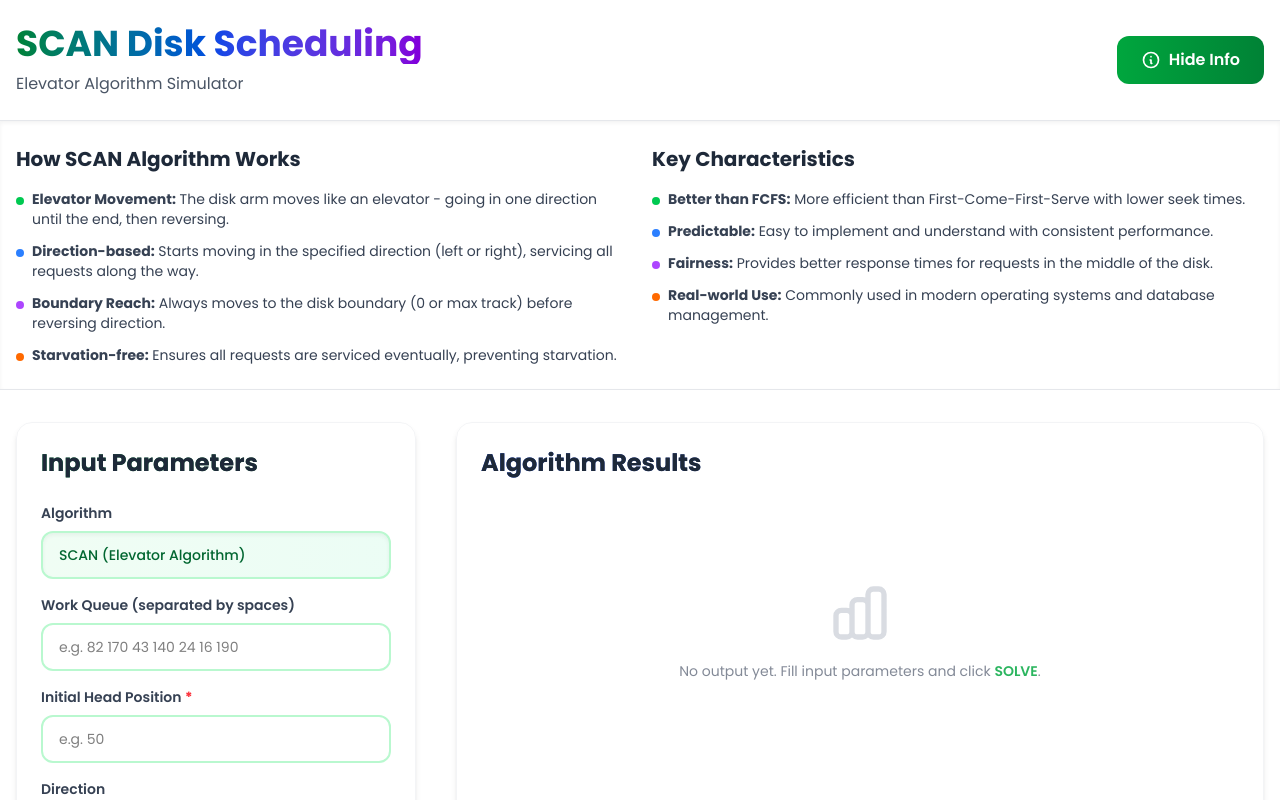
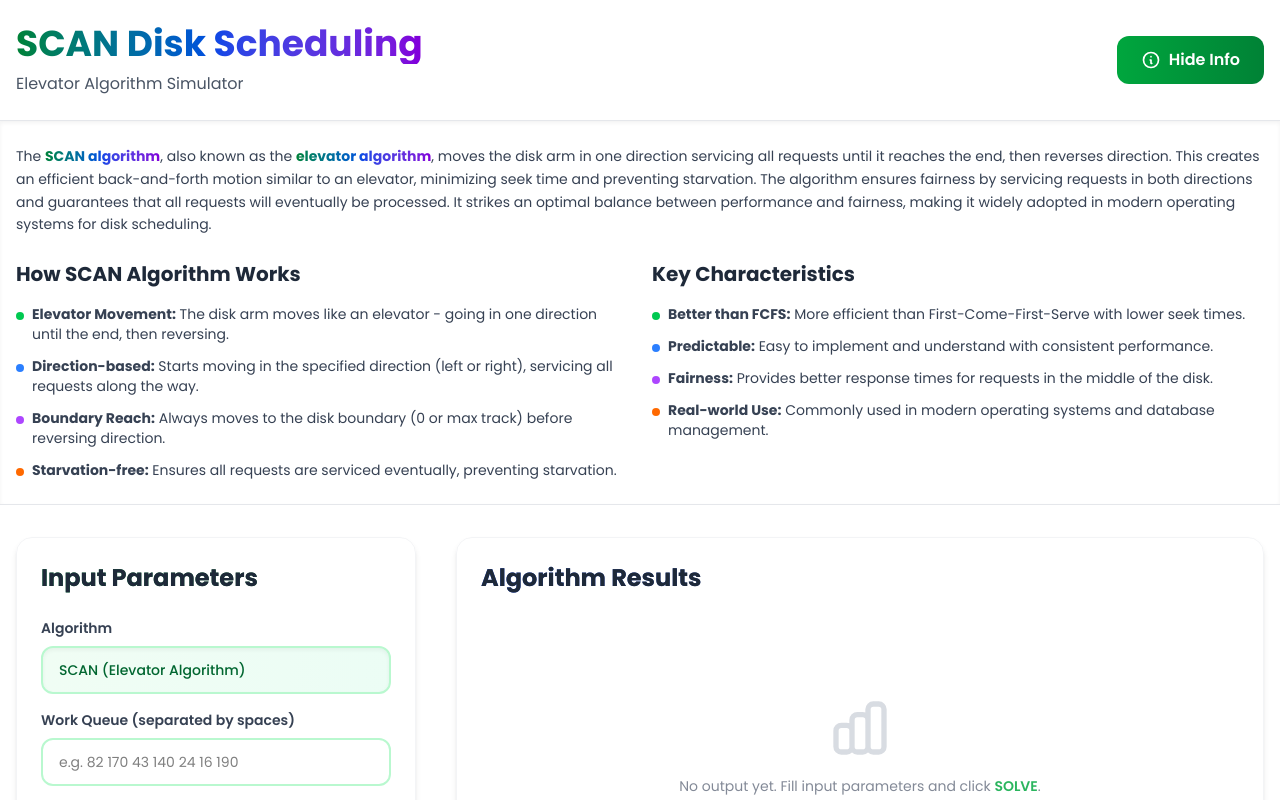
Before and after one commit to zholzxszs/SCAN-Disk-Algorithm, a React (Vite) app: page / in a window 1280 px wide. Both pictures are taken after a click on the button "About SCAN Algorithm". Shown: the top 800 px of the page. Built offline with nearby package versions, Linux system fonts and the light colour scheme.

Commit message:
add info about SCAN

```diff
--- a/src/pages/DiskScheduling.tsx
+++ b/src/pages/DiskScheduling.tsx
@@ -92,6 +92,13 @@ const DiskScheduling: React.FC = () => {
       {showInfo && (
         <div className="w-full bg-white/90 backdrop-blur-md border-b border-gray-200 shadow-inner animate-slideDown">
           <div className="w-full max-w-7xl mx-auto px-4 py-6">
+            {/* 2-Sentence Description */}
+            <div className="mb-6">
+              <p className="text-sm text-gray-700 font-poppins leading-relaxed">
+                The <span className="bg-gradient-to-r from-green-700 via-blue-700 to-purple-700 bg-clip-text text-transparent font-bold">SCAN algorithm</span>, also known as the <span className="bg-gradient-to-r from-green-700 via-blue-700 to-purple-700 bg-clip-text text-transparent font-bold">elevator algorithm</span>, moves the disk arm in one direction servicing all requests until it reaches the end, then reverses direction. This creates an efficient back-and-forth motion similar to an elevator, minimizing seek time and preventing starvation. The algorithm ensures fairness by servicing requests in both directions and guarantees that all requests will eventually be processed. It strikes an optimal balance between performance and fairness, making it widely adopted in modern operating systems for disk scheduling.
+              </p>
+            </div>
+
             <div className="grid grid-cols-1 lg:grid-cols-2 gap-6">
               <div className="space-y-4">
                 <h3 className="text-xl font-bold font-poppins text-gray-800 flex items-center gap-2">
```
